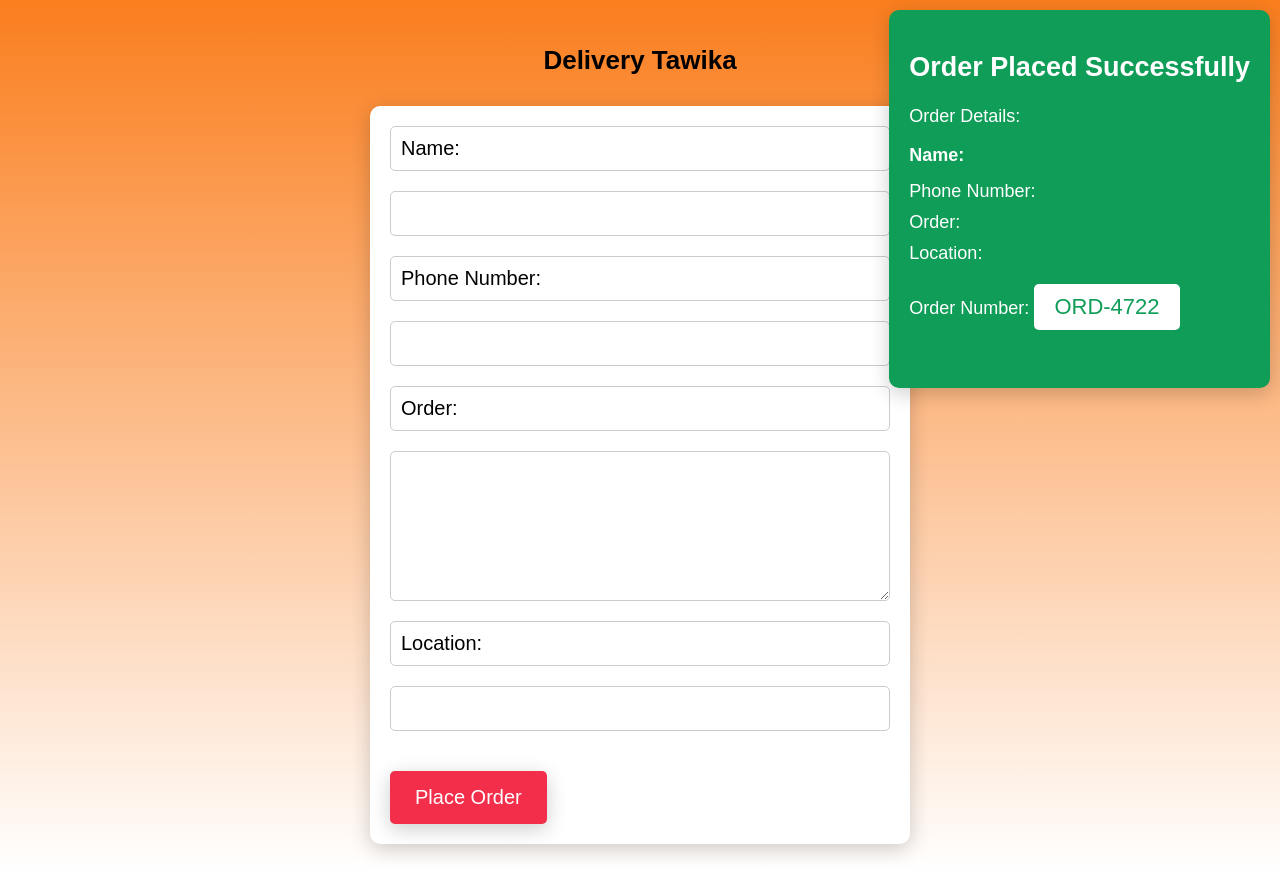
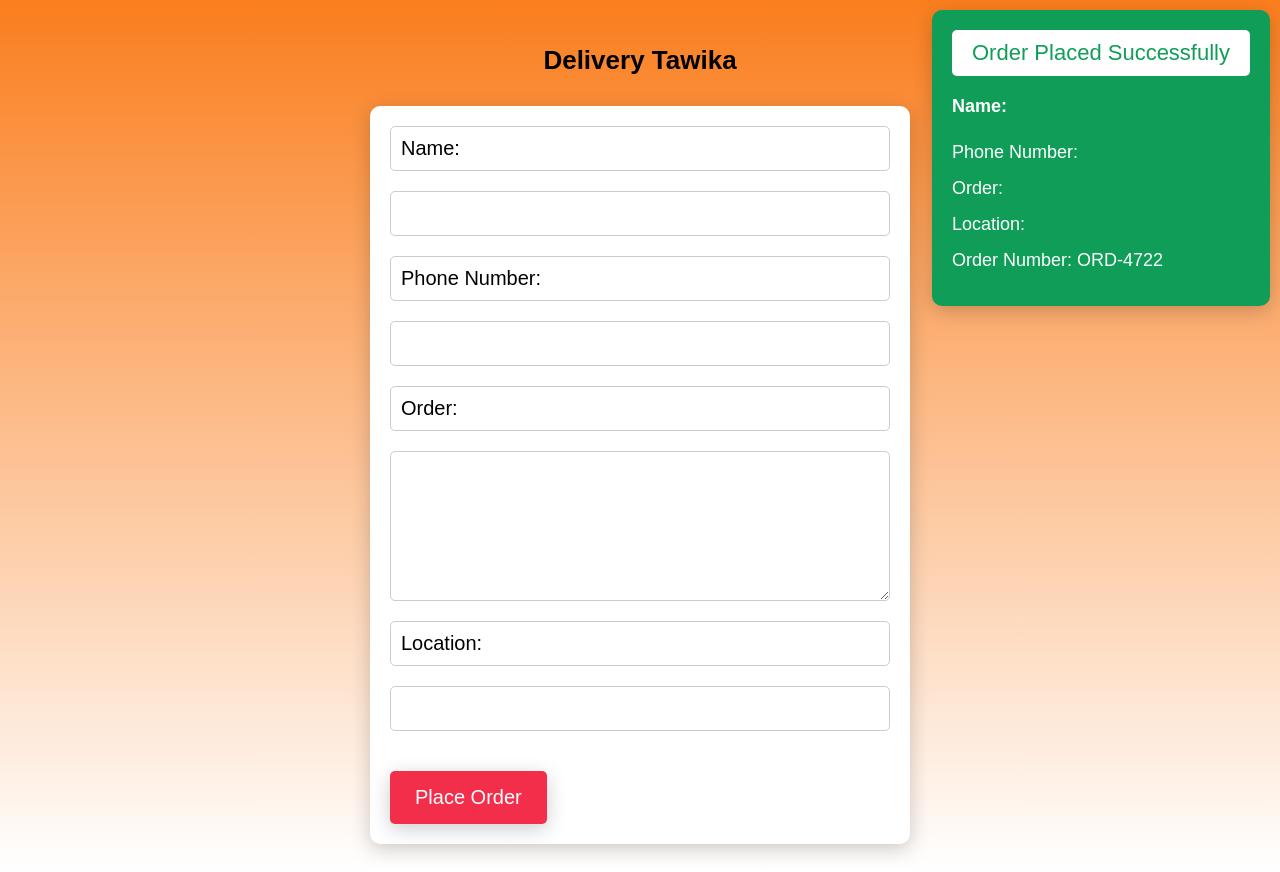
Before and after one commit to deliverytawika/DeliveryTawika.github.io, a plain HTML site: page index.html in a window 1280 px wide. Both pictures are taken after a click on the button "Place Order". Drawn offline with nearby package versions, Linux system fonts and the light colour scheme.

Commit message:
Update index.html

```diff
--- a/index.html
+++ b/index.html
@@ -11,18 +11,18 @@
 		}
 
 		form {
-			max-width: 500px;
-			margin: 0 auto;
+			padding: 20px;
 			background-color: #fff;
 			border-radius: 10px;
 			box-shadow: 0px 5px 20px rgba(0,0,0,0.2);
-			padding: 20px;
+			max-width: 500px;
+			margin: 0 auto;
 		}
 
 		h1 {
 			text-align: center;
+			margin-bottom: 30px;
 			font-size: 26px;
-			margin-bottom: 30px;
 		}
 
 		label, input, textarea {
@@ -61,7 +61,7 @@
 			position: fixed;
 			top: 10px;
 			right: 10px;
-			background: #0f9d58;
+			background: #0f9d58; /* Green Color */
 			color: #fff;
 			padding: 20px;
 			border-radius: 10px;
@@ -78,23 +78,22 @@
 
 		.order-details {
 			margin: 0;
-			padding: 0;
+			padding-left: 0;
 			list-style-type: none;
-			margin-bottom: 20px;
 		}
 
 		.order-details li {
-			margin-bottom: 10px;
+			margin-bottom: 15px;
 		}
 
 		.order-details li:first-child {
 			font-weight: bold;
-			margin-bottom: 15px;
+			margin-bottom: 25px;
 		}
 
 		.order-number {
 			background-color: #fff;
-			color: #0f9d58;
+			color: #0f9d58; /* Green Color */
 			padding: 10px 20px;
 			border-radius: 5px;
 			display: inline-block;
@@ -123,10 +122,8 @@
 	</form>
 
 	<div class="success-message">
-		<h2>Order Placed Successfully</h2>
-		<p>Order Details:</p>
+		<div class="order-number"></div>
 		<ul class="order-details"></ul>
-		<p>Order Number: <span class="order-number"></span></p>
 	</div>
 
 	<script src="https://code.jquery.com/jquery-3.6.0.min.js"></script>
@@ -161,13 +158,14 @@
 		}
 
 		function showSuccessMessage(name, phone, order, location, orderNumber) {
+			$(".order-number").text("Order Placed Successfully");
+
 			$(".order-details").empty();
 			$(".order-details").append("<li>Name: " + name + "</li>");
 			$(".order-details").append("<li>Phone Number: " + phone + "</li>");
 			$(".order-details").append("<li>Order: " + order + "</li>");
 			$(".order-details").append("<li>Location: " + location + "</li>");
-
-			$(".order-number").text(orderNumber);
+			$(".order-details").append("<li>Order Number: " + orderNumber + "</li>");
 
 			$(".success-message").addClass("show");
 
@@ -178,4 +176,4 @@
 		}
 	</script>
 </body>
-	</html>
+</html>
```
